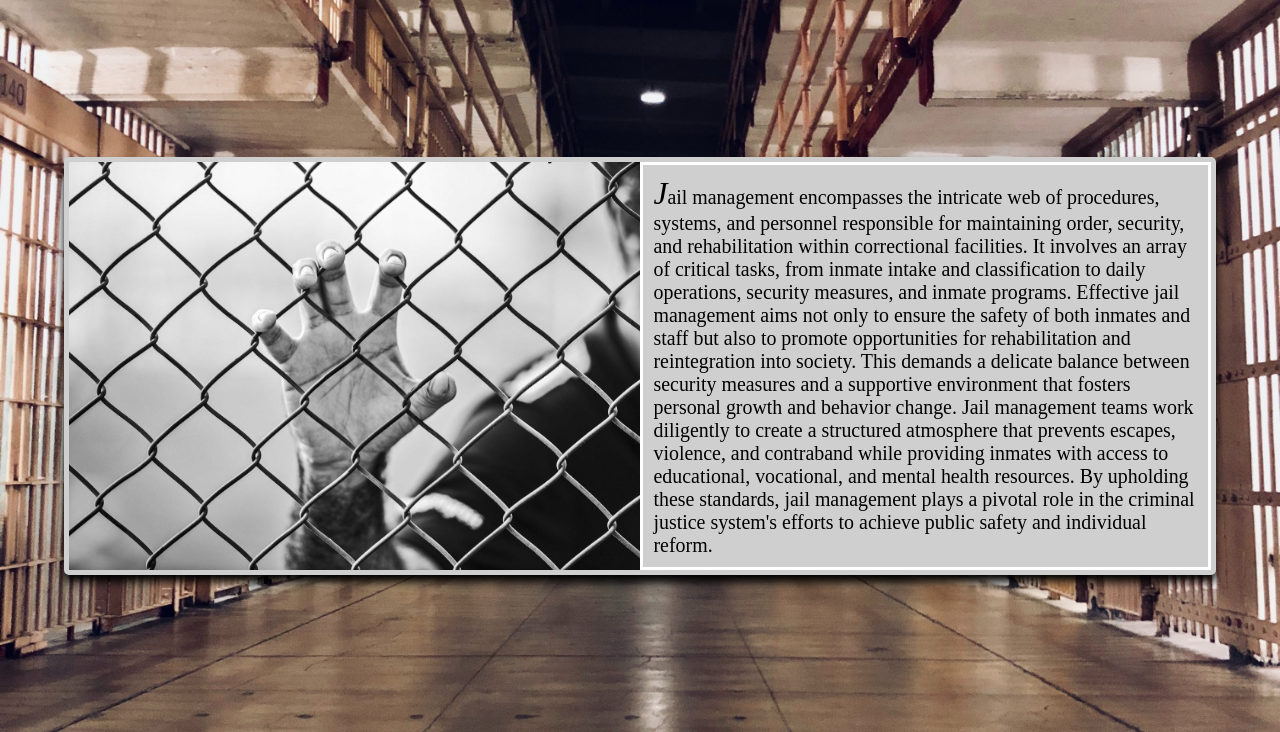
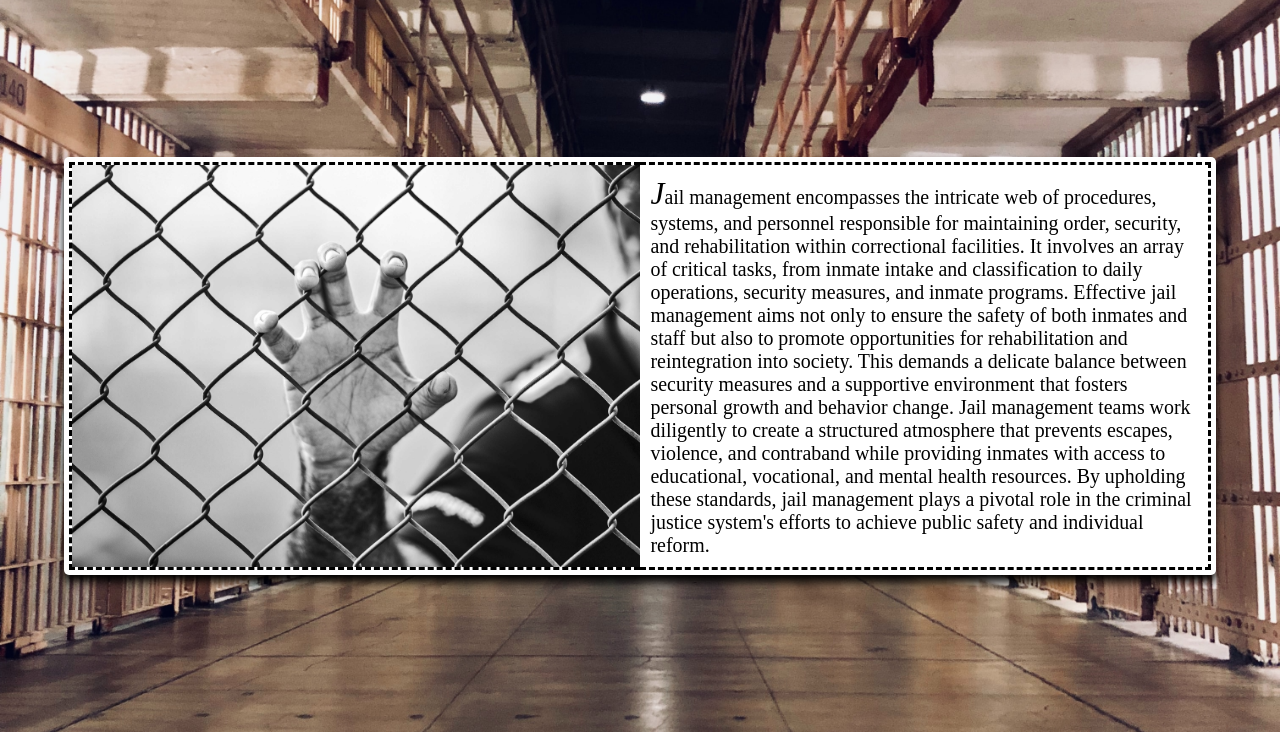
Before and after one commit to Chy-Zaber-Bin-Zahid/Jail-Management-System, a Flask app: page / in a window 1280 px wide. Shown: the part 68-800 px from the top of the page. Run offline with Flask 3, Linux system fonts and the light colour scheme; parts of the project's set-up code (start-up, migrations or seed data) failed here and were passed over; some libraries are stand-ins or nearby versions.

Commit message:
finished

```diff
--- a/main.py
+++ b/main.py
@@ -162,7 +162,10 @@ def deputy():
                         if user:
                             user.type = request.form.get('type')
                             user.shift = request.form.get('shift')
-                            user.time = request.form.get('time')
+                            if request.form.get('shift') == 'Day':
+                                user.time = '8AM - 3PM'
+                            else:
+                                user.time = '9PM - 12AM'
 
                             db.session.commit()
                             # Database connect
--- a/static/home.css
+++ b/static/home.css
@@ -11,21 +11,23 @@
   width: 90%;
   border-radius: 5px;
   overflow: hidden;
-  background-color: rgb(207, 207, 207);
+  background-color: white;
   box-shadow: 0 7px 10px rgb(0, 0, 0);
-  border: 5px solid rgb(207, 207, 207);
+  padding: .5rem;
 }
 
 .home-img{
   width: 100%;
   height: 100%;
+  border: 3px dashed black;
+  border-right: none;
 }
 
 .home-para{
   font-size: 1.9rem;
   padding: 1rem;
-  border: 3px solid white;
-
+  border: 3px dashed black;
+  border-left: none;
 }
 
 .home-para::first-letter{
--- a/templates/detailsAdd.html
+++ b/templates/detailsAdd.html
@@ -87,11 +87,11 @@
       <option value="Day">Day</option>
       <option value="Night">Night</option>
     </select>
-    <h1>Duty Time</h1>
+    <!-- <h1>Duty Time</h1>
     <select class="account-input time" name="time" id="occupation">
       <option value="8AM - 3PM">8AM - 3PM</option>
       <option value="9PM - 12AM">9PM - 12AM</option>
-    </select>
+    </select> -->
     <div class="three-input">
       <!-- <input class="account-btn" name="btn" value="Add" type="submit" /> -->
       <input class="account-btn" name="btn" value="Modify" type="submit" />
```
